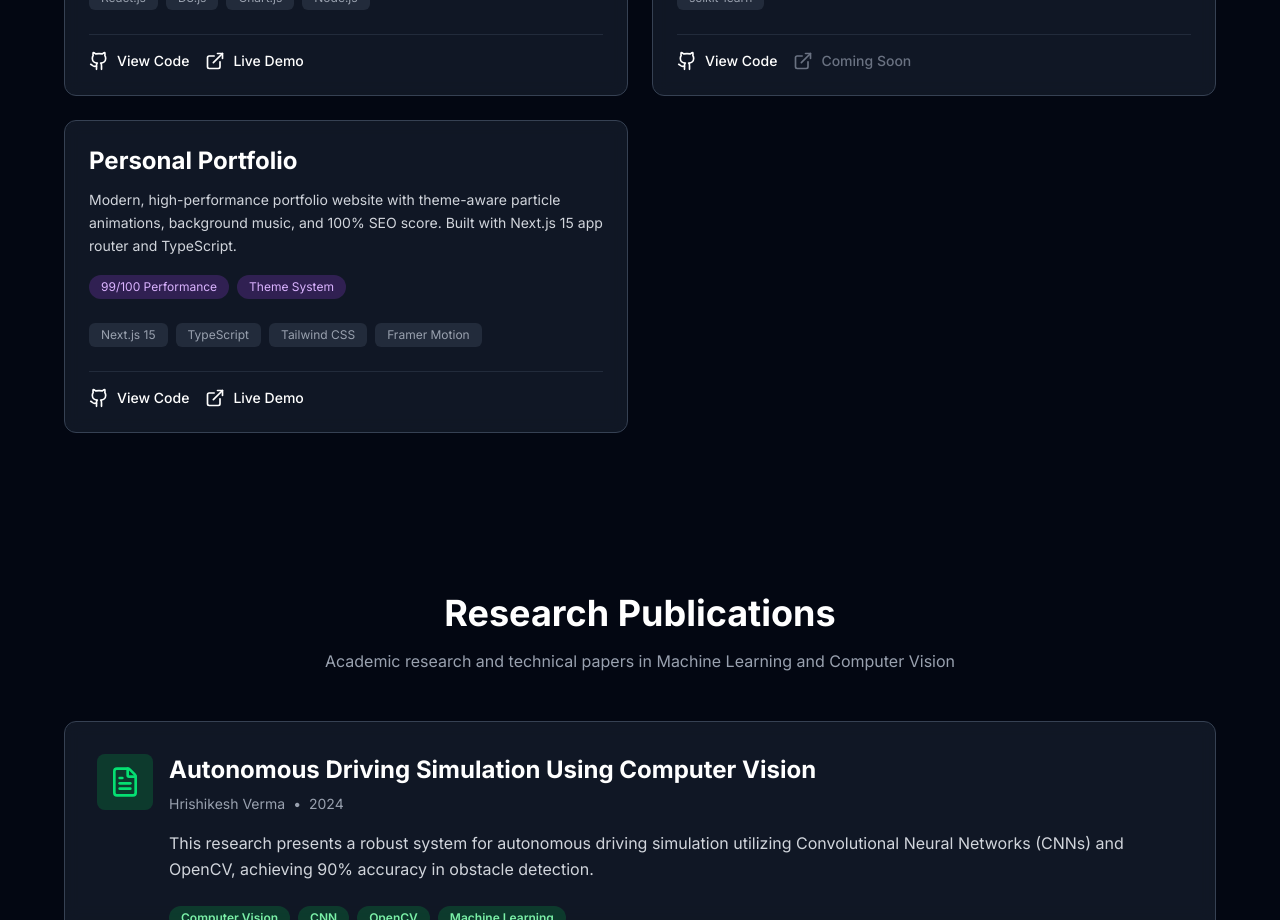
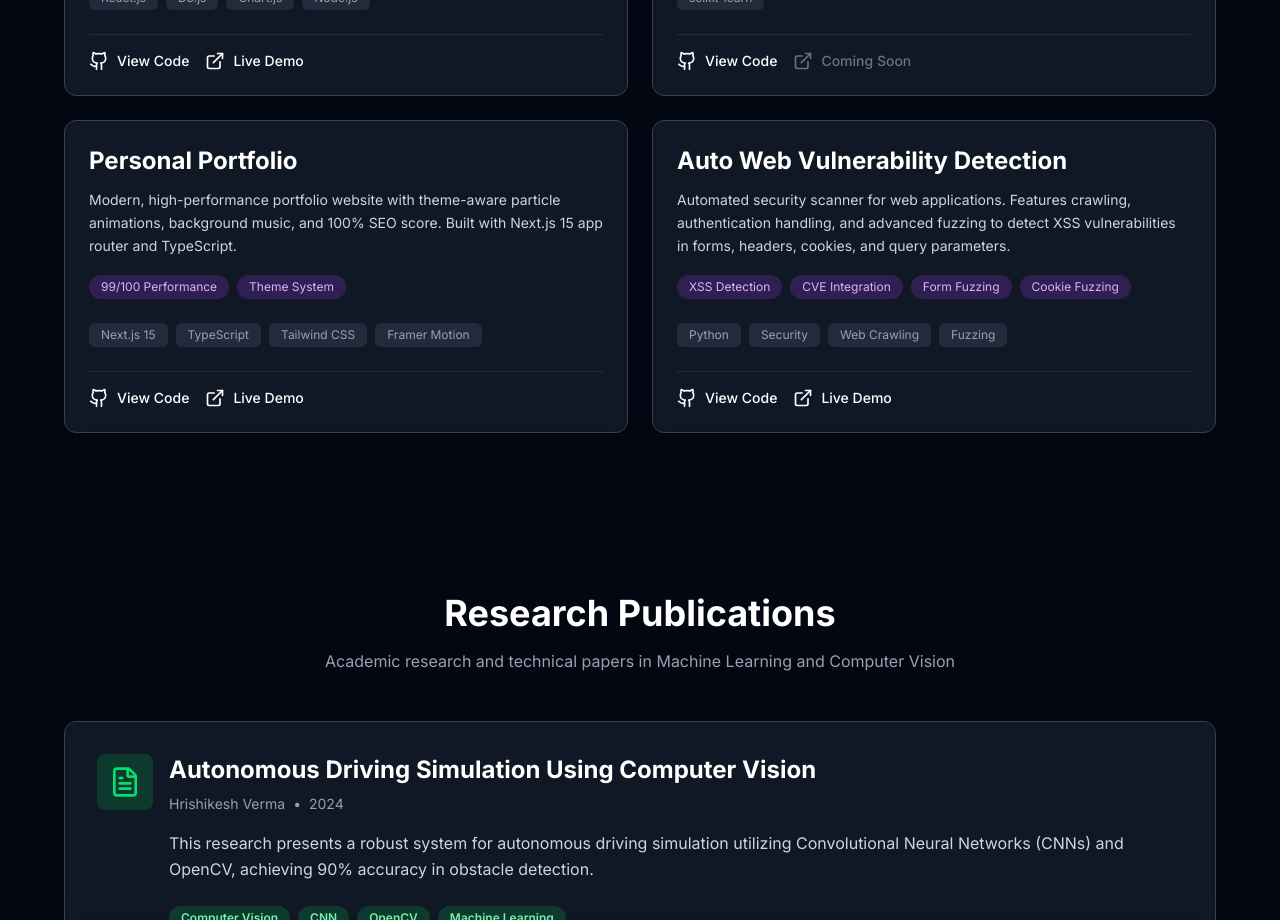
Before and after one commit to hrishi-verma/portfolio, a Next.js app: page / in a window 1280 px wide. Shown: the part 5060-5980 px from the top of the page. Built offline with nearby package versions, Linux system fonts and the light colour scheme.

Commit message:
Added web vulnerability project

```diff
--- a/components/Projects.tsx
+++ b/components/Projects.tsx
@@ -63,6 +63,14 @@ export default function Projects() {
       highlights: ["99/100 Performance", "Theme System"],
       githubUrl: "https://github.com/hrishi-verma/portfolio",
       liveUrl: "https://hrishikeshverma.com/"
+    },
+    {
+      title: "Auto Web Vulnerability Detection",
+      description: "Automated security scanner for web applications. Features crawling, authentication handling, and advanced fuzzing to detect XSS vulnerabilities in forms, headers, cookies, and query parameters.",
+      tech: ["Python", "Security", "Web Crawling", "Fuzzing"],
+      highlights: ["XSS Detection", "CVE Integration", "Form Fuzzing", "Cookie Fuzzing"],
+      githubUrl: "https://github.com/hrishi-verma/Auto-Web-vulnerability-detection",
+      liveUrl: "https://hrishi-verma.github.io/Auto-Web-vulnerability-detection/"
     }
   ];
 
```
